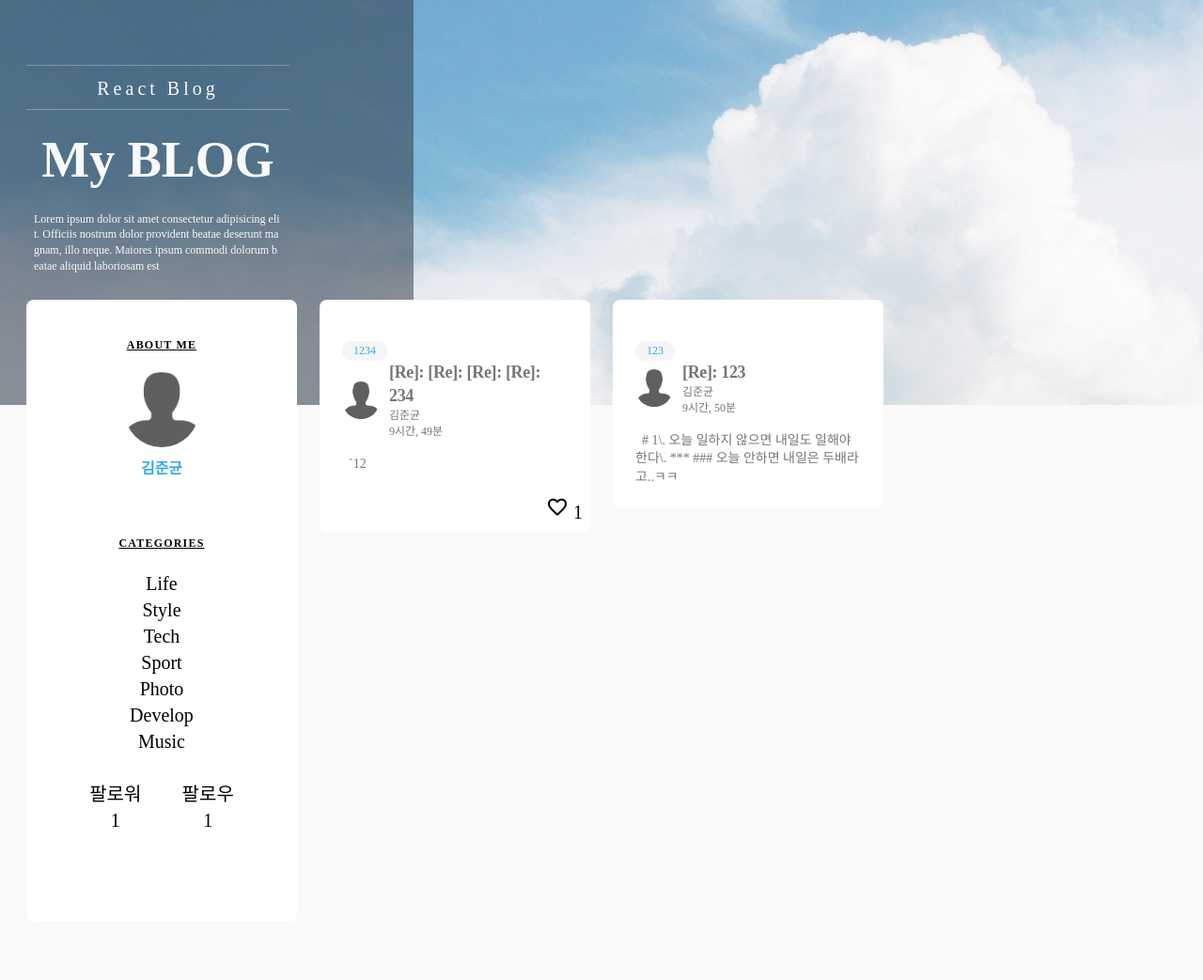
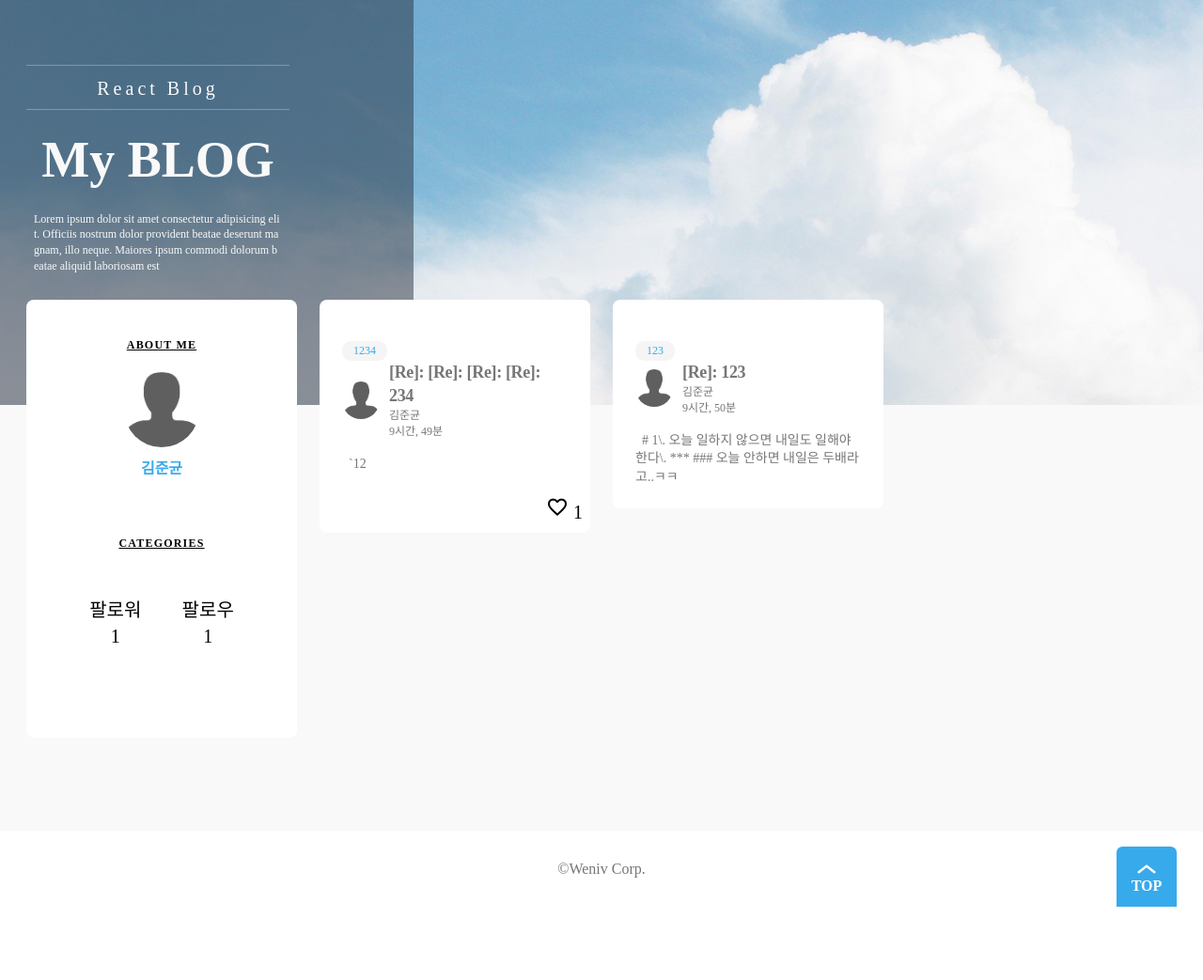
Before and after one commit to JayG-5/develop_blog, a Django app: a page that uses blog/templates/blog/widget/profile_info_container.html in a window 1280 px wide. Shown: the part 67-1110 px from the top of the page at 94% size. After the commit the page ends 1032 px from the top, so only its background shows below. Run offline with Django 3.2, Linux system fonts and the light colour scheme; data comes from the database, SQL or seed files in the repository; some web fonts are replaced.

Commit message:
fix: userpage category

```diff
--- a/blog/templates/blog/widget/profile_info_container.html
+++ b/blog/templates/blog/widget/profile_info_container.html
@@ -16,15 +16,14 @@
   <p class="user-name">{{profile.nickname}}</p>
   <p class="user-description">{{profile.bio}}</p>
   <h3>Categories</h3>
-  <ul class="Tags">
-    <li><a href="#">Life</a></li>
-    <li><a href="#">Style</a></li>
-    <li><a href="#">Tech</a></li>
-    <li><a href="#">Sport</a></li>
-    <li><a href="#">Photo</a></li>
-    <li><a href="#">Develop</a></li>
-    <li><a href="#">Music</a></li>
-  </ul>
+  <dl class="category">
+    <dt class="a11y-hidden">Category</dt>
+    {% for hashtag in hashtags %}
+    <form action="{% url 'blog:index' %}" method="get">
+      <input type="submit" name="q" value="#{{hashtag.name}}">
+    </form>
+    {% endfor %}
+  </dl>
   {% if profile.user != request.user and request.user.is_authenticated%}
   <br>
   <form method="post" action="{% url 'blog:follow' profile.nickname %}">
```
